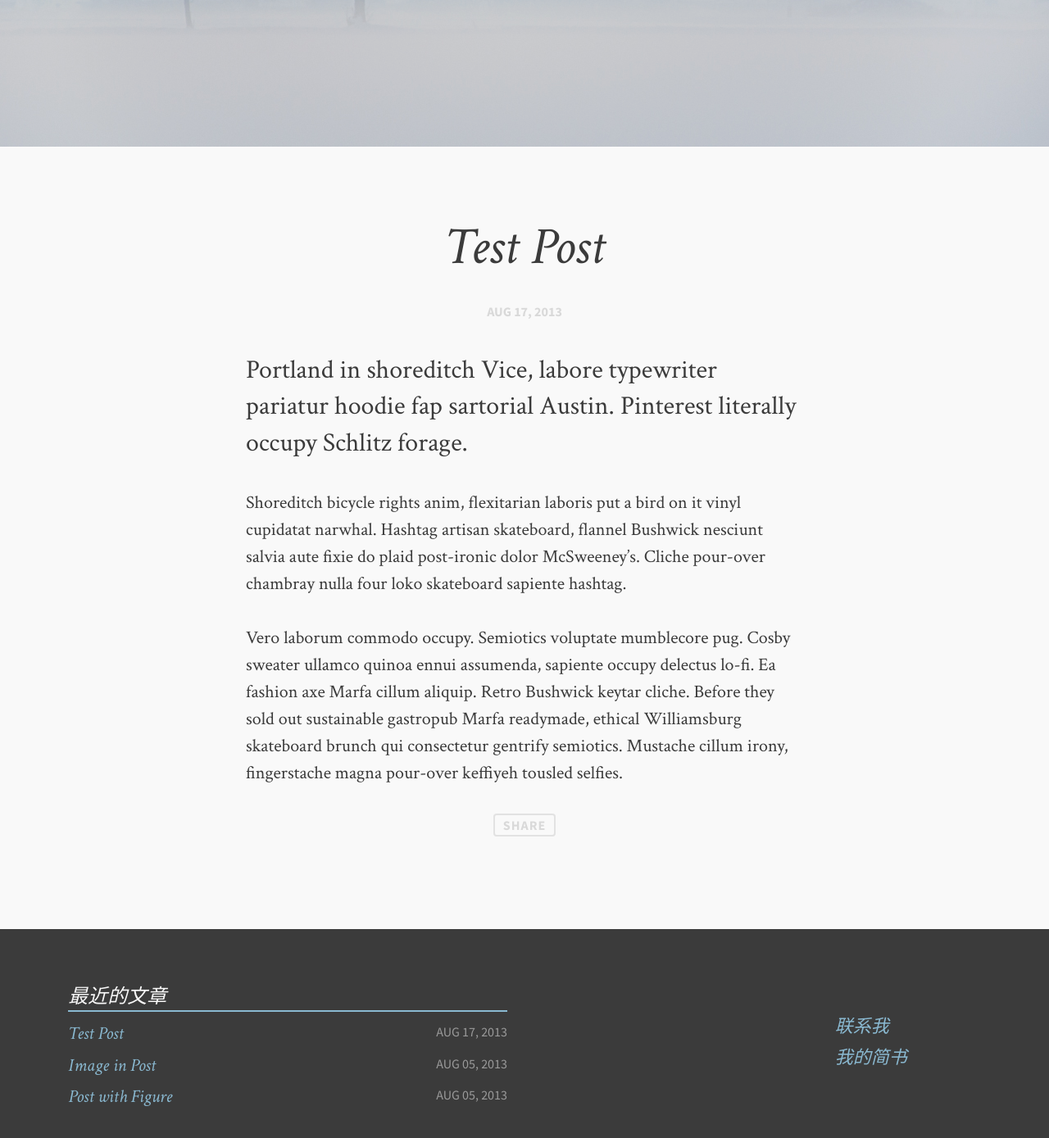
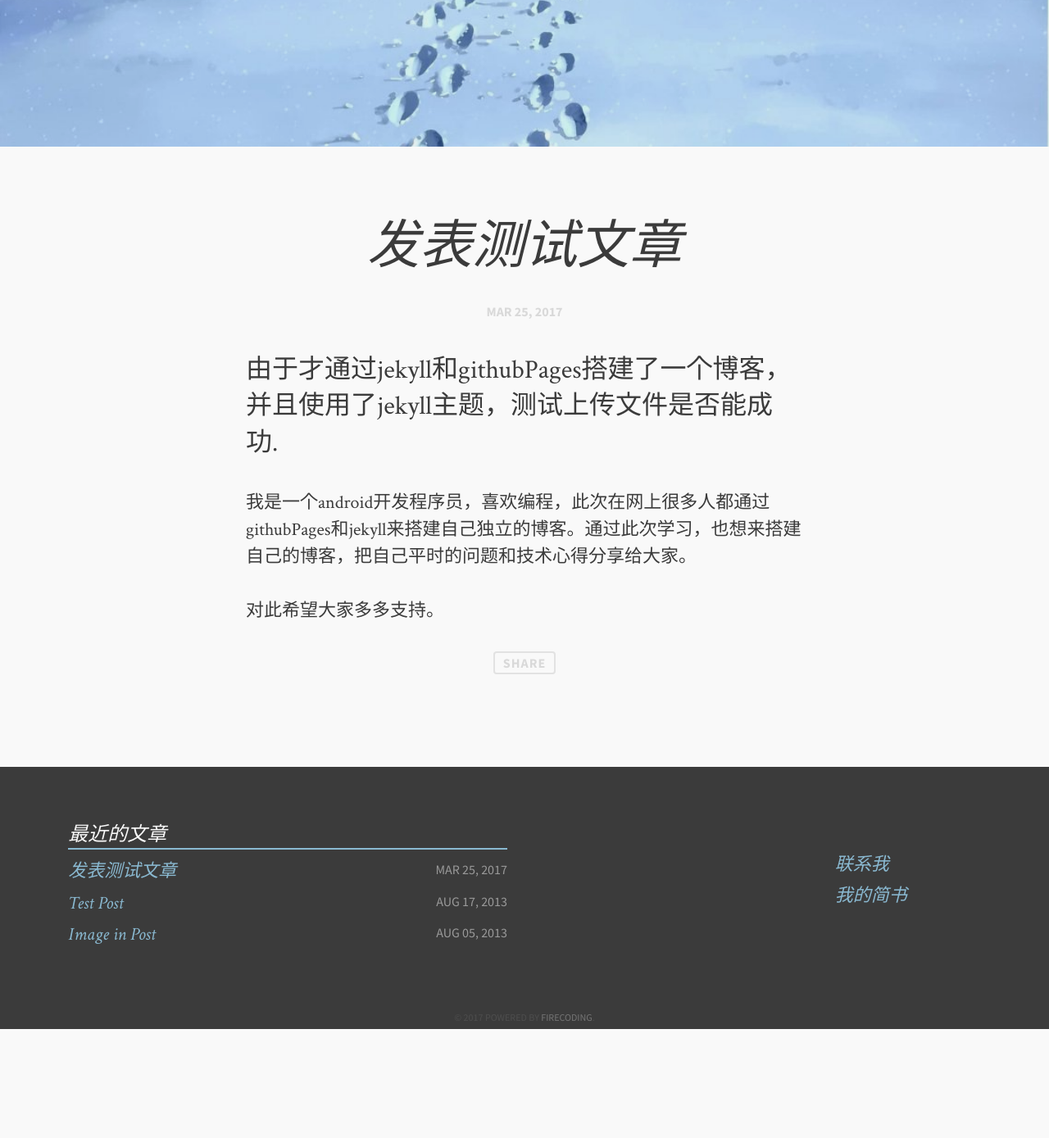
Before and after one commit to firefecker/firefecker.github.io, a Jekyll site: the page built from _posts/2017-03-25-test-post .md, in a window 1280 px wide and 1400 px high, scrolled down 371 px. Shown: the top 1389 px of the window at 82% size. Built offline with Jekyll 4.4.1, drawn with Linux system fonts in a browser that asks for light colours; comment, search, counter and statistics services are not loaded; after the commit the page ends 1627 px from its top, so only the background shows below that.

Commit message:
提交日志

```diff
--- a/CNAME
+++ /dev/null
@@ -1 +0,0 @@
-jekyll.gtat.me
--- a/_config.yml
+++ b/_config.yml
@@ -14,7 +14,7 @@ owner:
   instagram:      ctrunsthis
   dribbble:       coletownsend
   disqus:         balzac
-  location:       "Buffalo, NY"
+  location:       "成都, 中国"
   # Plug in your disqus shortname!
 
 tools:
@@ -23,7 +23,7 @@ tools:
 
 # Open Graph customization
 opengraph:
-  locale:           en_US
+  locale:           china
 
 # Links to include in top navigation
 # For external links add external: true
--- a/_includes/head-dark.html
+++ b/_includes/head-dark.html
@@ -53,7 +53,7 @@
         <nav role="navigation">
           <ul>
             <li>
-              <a href="/" title="{{ site.title }}">Home</a>
+              <a href="/" title="{{ site.title }}">主页</a>
             </li>
 
             {% for link in site.links %}
--- /dev/null
+++ b/_posts/2017-03-25-test-post .md
@@ -0,0 +1,12 @@
+---
+layout: post-light-feature
+title: 发表测试文章
+description: "由于才通过jekyll和githubPages搭建了一个博客，并且使用了jekyll主题，测试上传文件是否能成功."
+categories: articles
+date: 2017-03-25
+image:
+        feature: position5.jpg
+---
+我是一个android开发程序员，喜欢编程，此次在网上很多人都通过githubPages和jekyll来搭建自己独立的博客。通过此次学习，也想来搭建自己的博客，把自己平时的问题和技术心得分享给大家。
+
+对此希望大家多多支持。
```
Also changed, not shown: images/position5.jpg (added).
